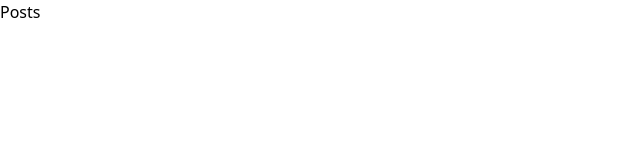
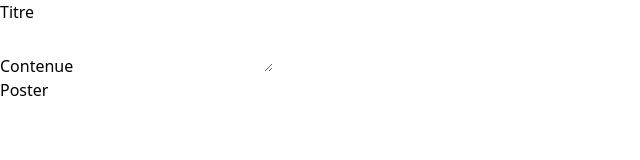
Before and after one commit to Aboubakar2004/Blog_laravel, a React (Vite) app in the folder front-end/: page /posts in a window 1280 px wide. Shown: the top 160 px of the page, without its empty margins (0-640 px from the left). Built offline with nearby package versions, Linux system fonts and the light colour scheme.

Commit message:
Création du formulaire pour la page Posts.tsx

```diff
--- a/front-end/src/pages/Posts/Posts.tsx
+++ b/front-end/src/pages/Posts/Posts.tsx
@@ -1,7 +1,29 @@
+import { useState } from "react";
+
 function Posts() {
+  const [form, setForm] = useState({ title: "", content: "" });
   return (
     <div>
-      <h1>Posts</h1>
+      <div>
+        <form action="">
+          <div>
+            <label htmlFor="">Titre</label>
+            <input
+              type="text"
+              value={form.title}
+              onChange={(e) => setForm({ ...form, title: e.target.value })}
+            />
+          </div>
+          <div>
+            <label htmlFor="">Contenue</label>
+            <textarea
+              value={form.content}
+              onChange={(e) => setForm({ ...form, content: e.target.value })}
+            ></textarea>
+          </div>
+          <input type="submit" value={"Poster"} />
+        </form>
+      </div>
     </div>
   );
 }
```
Also changed, not shown: front-end/src/api/posts.ts (added).
